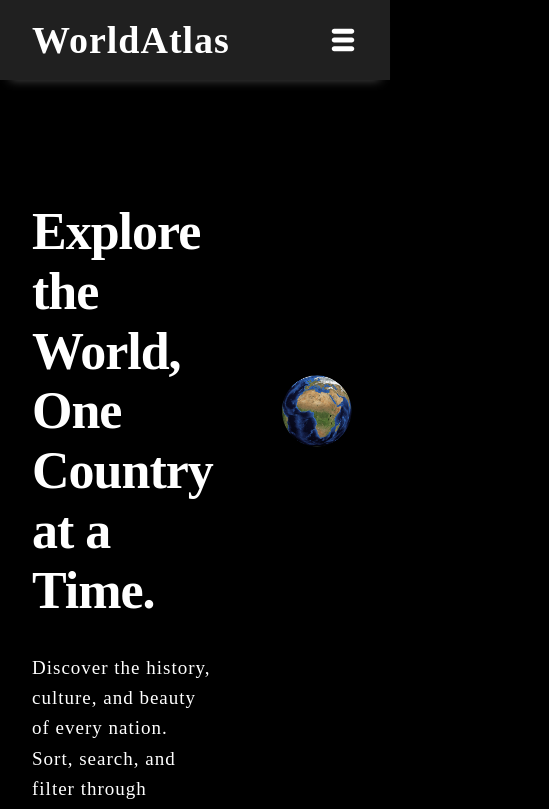
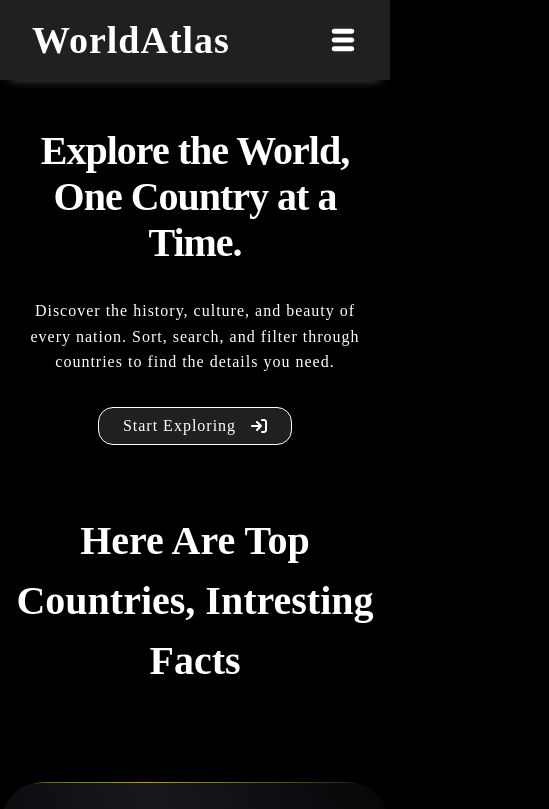
Before and after one commit to Itsarun01/Country-Explorer, a React (Vite) app: page / in a window 390 px wide. Shown: the top 809 px of the page, 549 px wide, since content can reach past the window. Built offline with nearby package versions, Linux system fonts and the light colour scheme.

Commit message:
hero section resposive code done..

```diff
--- a/src/App.css
+++ b/src/App.css
@@ -527,9 +527,8 @@ color: #fff;
 /* Header Media Query Start */
 
 
- @media screen and (max-width : 375px) {
+ @media screen and (max-width : 380px) {
 
-  /* for header  */
 
   .navbar-grid {
     padding: 0 1.6rem;
@@ -544,10 +543,7 @@ color: #fff;
     font-size: 2.4rem;
   }
 
-
-
  }
-
 
  /* for nav 480 px  */
 
@@ -606,4 +602,94 @@ color: #fff;
 
 /* Header Media Query End */
 
+/* Hero Section Media Query Start */
+
+@media screen and (max-width: 768px) {
+
+  .container{
+    display: flex;
+    flex-direction: column;
+    flex-direction: column-reverse;
+
+    & .hero-image {
+     display: none
+    }
+
+  }
+
+  .heading-xl {
+    font-size: 5rem;
+   text-align: center;
+  }
+
+  .paragraph {
+    text-align: center;
+  }
+
+  .hero-section .container {
+    margin: 3.2rem auto;
+  }
+
+ .hero-content {
+   text-align: center;
+
+   & button{
+      margin: 0 auto;
+
+   }
+
+  }
+
+}
+
+@media screen and (max-width: 480px) {
+  .heading-xl {
+    font-size: 4rem;
+  }
+
+  .paragraph {
+    font-size: 1.6rem;
+  }
+
+  .hero-section .container {
+    padding: 1.6rem;
+    margin: 3.2rem auto;
+  }
+
+  .hero-image {
+    display: none;
+  }
+
+  .hero-content {
+    text-align: center;
+  }
+
+}
+
+@media screen and (max-width: 380px) {
+  .heading-xl {
+    font-size: 3.2rem;
+  }
+
+  .paragraph {
+    font-size: 1.4rem;
+  }
+
+  .hero-section .container {
+    padding: 1.6rem;
+    margin: 3.2rem auto;
+  }
+
+  .hero-image {
+    display: none;
+  }
+
+  .hero-content {
+    text-align: center;
+  }
+
+}
+
+/* Hero Section Media Query End */
+
 /*Responsive Css */
```
